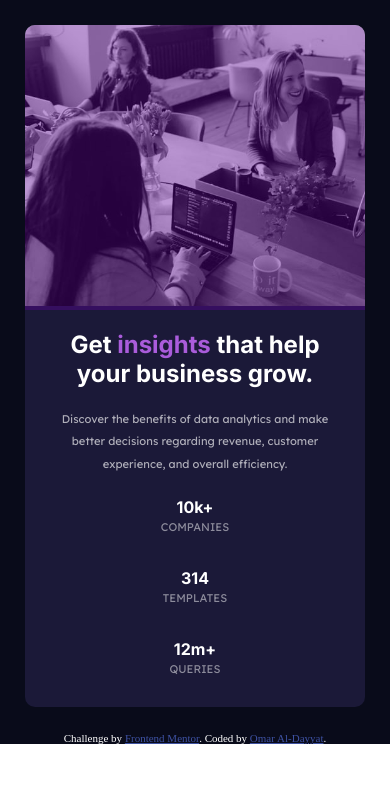
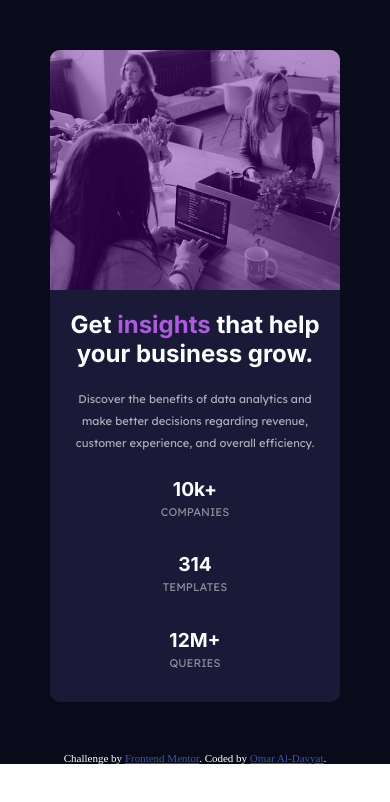
Before and after one commit to OmarDayyat/2-FEM-Newbie-stats-preview-card-component-main, a plain HTML site: page index.html in a window 390 px wide. Drawn offline with Linux system fonts and the light colour scheme.

```diff
--- a/index.html
+++ b/index.html
@@ -29,7 +29,7 @@
             <div class="card-stats">
               <h2>10k+<span>companies</span></h2>
               <h2>314<span>templates</span></h2>
-              <h2>12m+<span>queries</span></h2>
+              <h2>12M+<span>queries</span></h2>
             </div>
           </div>
           <div class="card-image">
--- a/styles/style.scss
+++ b/styles/style.scss
@@ -167,7 +167,7 @@
   }
 
   h2{
-    font-size: 1rem;
+    font-size: 1.2rem;
     span{
       font-size: 0.7rem;
     }
@@ -186,7 +186,7 @@
   ====================*/
 
   .card-container{
-    margin: 25px;
+    margin: 50px;
     display: flex;
     flex-direction: column-reverse;
     text-align: center;
@@ -228,6 +228,7 @@
   img{
     width: 100%;
     border-radius: 10px 10px 0 0;
+    margin-bottom: -4px;
   }
 
   .overlay{
```
Also changed, not shown: styles/style.css, 1 other file.
